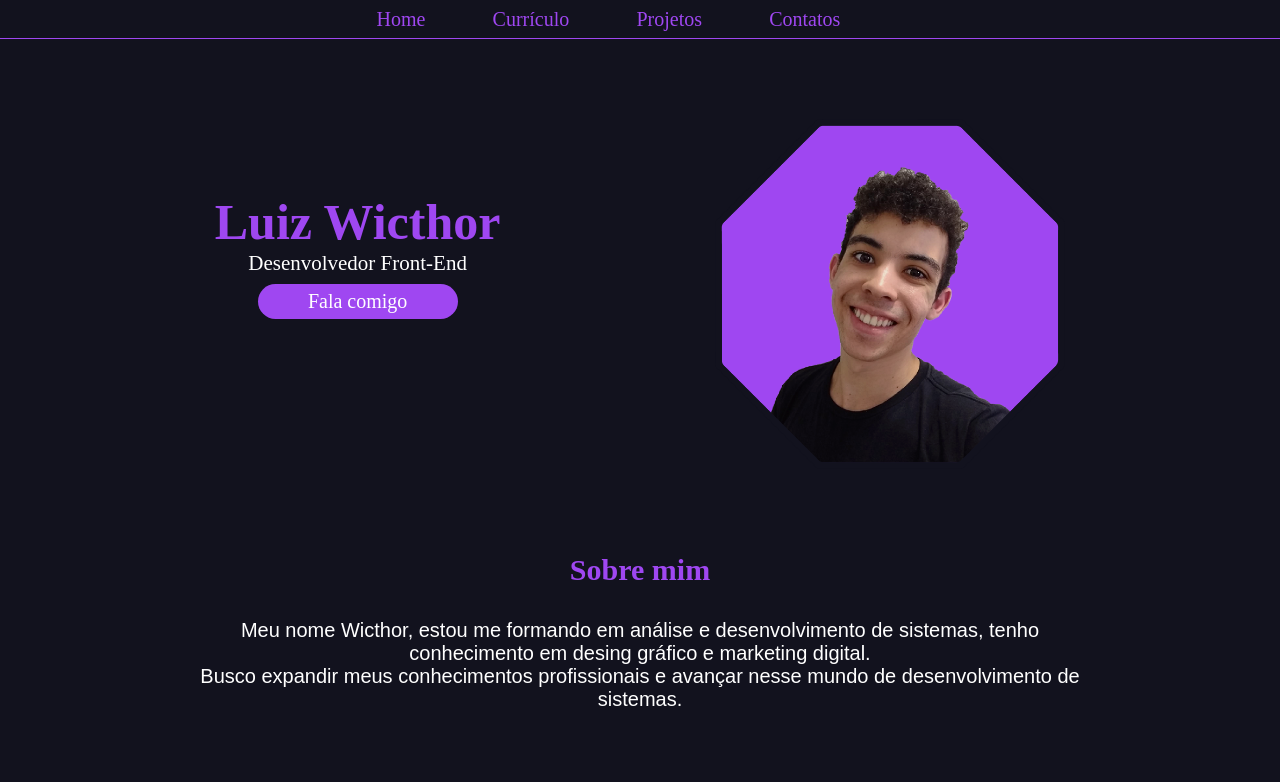
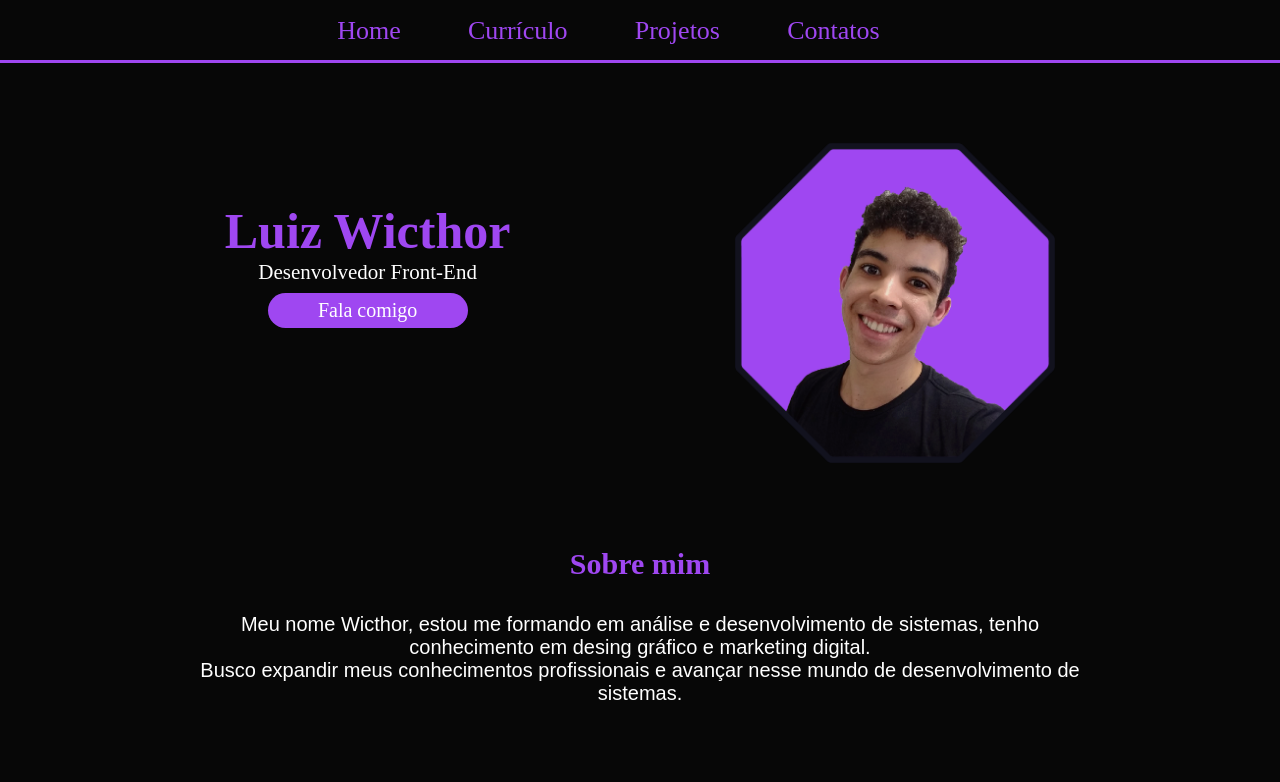
Before and after one commit to wicthorsilva/portfolio-wicthor, a plain HTML site: page index.html in a window 1280 px wide. Shown: the top 782 px of the page. Drawn offline with Linux system fonts and the light colour scheme.

Commit message:
Atualização de cores

```diff
--- a/css/style.css
+++ b/css/style.css
@@ -10,7 +10,7 @@ html {
 }
 
 body{
-    background-color: #12121e;
+    background-color: #070707;
     position: relative;
 }
 
@@ -36,9 +36,9 @@ li a {
 
 /*Conteudo do cabeçalho e menu*/
 .header-principal {
-    background-color: #12121e;
+    background-color: #070707;
     width: 100%;
-    height: auto;
+
 }
 .header-my-name_my-img {
     color: white;
@@ -60,8 +60,8 @@ li a {
     font-weight: 200;
 }
 .my-img img{
-    width: 350px;
-    height: 350px;
+    width: 320px;
+    height: 320px;
 }
 .my-img{
     margin-top: 5rem;
@@ -70,11 +70,15 @@ li a {
 
 
 .nav-bar {
-    background-color: #12121e;
+    background-color: #070707;
     width: 100%;
+    height: 60px;
     text-align: center;
+    border-bottom: solid #9f47f1;
+    position: sticky;
+    top: 0;
 }
-.nav-bar a::after{
+/* .nav-bar a::after{
     content:" ";
     width: 100%;
     height: 1px;
@@ -82,7 +86,7 @@ li a {
     position: absolute;
     bottom: 0;
     left: 0;
-}
+} */
 
 .list-nav-bar {
     margin-left: auto;
@@ -94,8 +98,8 @@ li a {
 
 
 .li-nav-bar {
-    font-size: 20px;
-
+    font-size: 26px;
+    margin-top: .5rem;
     margin-right: 5%;
     list-style: none;
     display:inline-block;
```
